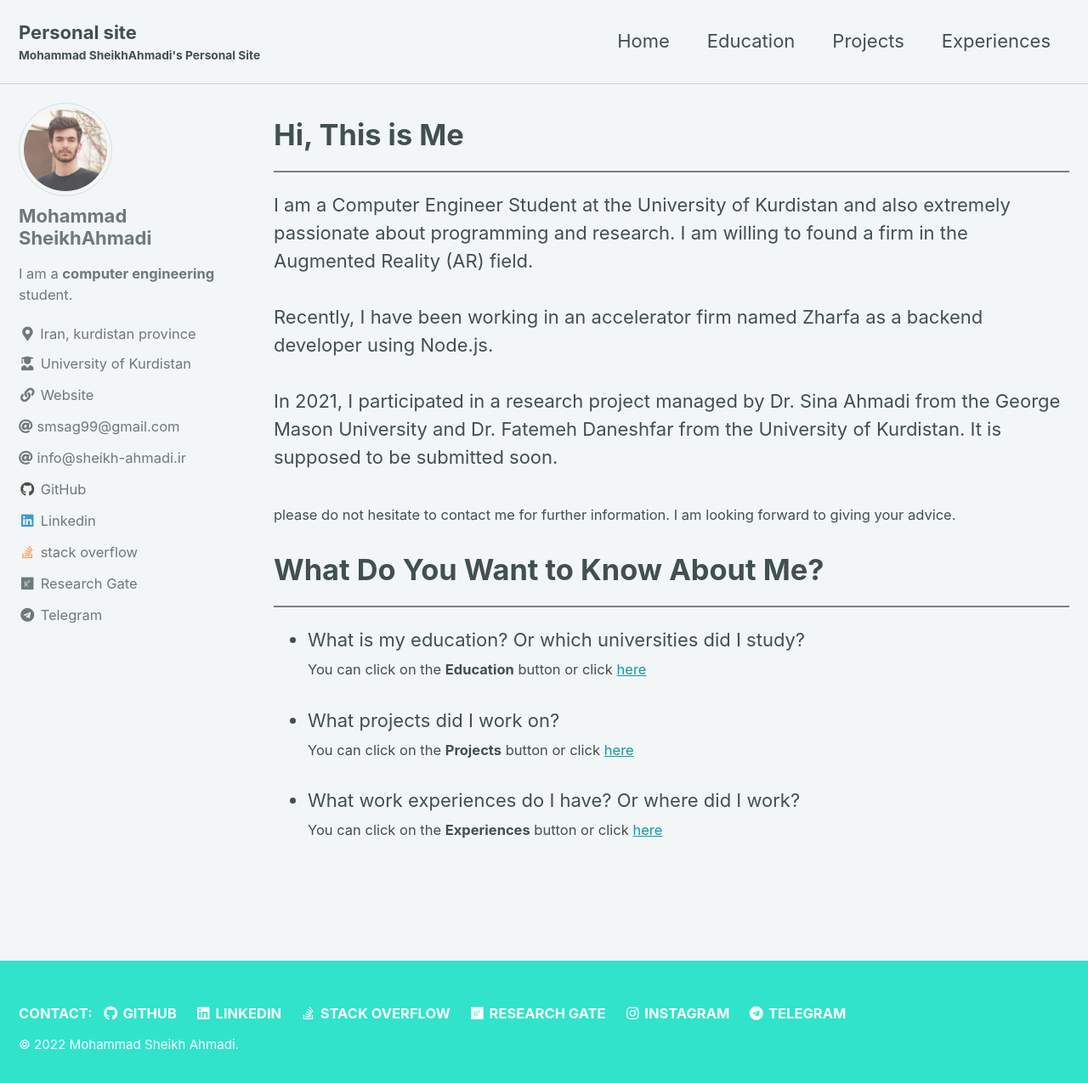
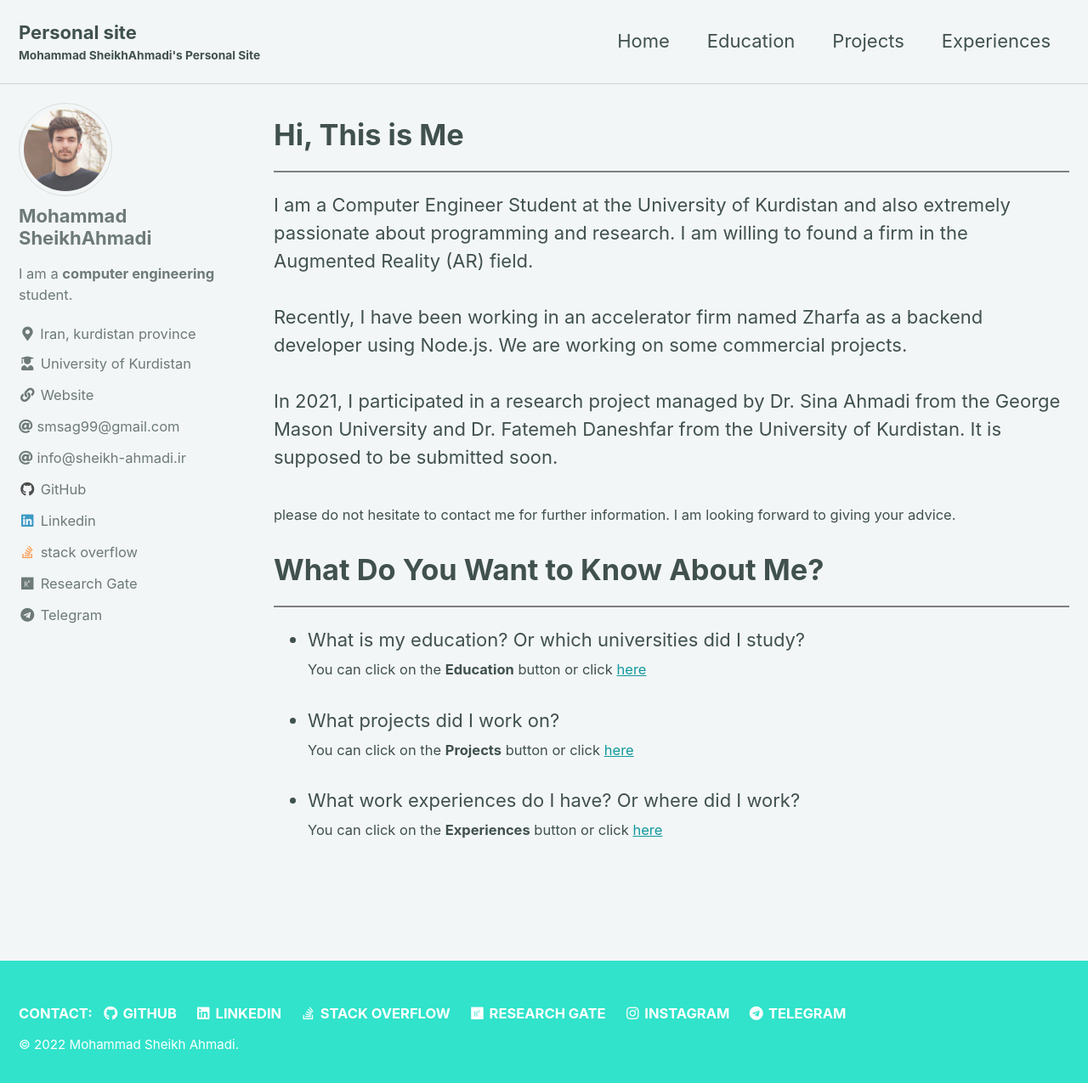
Before and after one commit to smsag99/Personal_Website, a Jekyll site: the page built from index.html, in a window 1280 px wide and 1285 px high. Shown: the top 1275 px of the window at 85% size. Built offline with Jekyll 4.4.1, drawn with Linux system fonts in a browser that asks for light colours; cached includes are drawn as plain includes; the list of posts is cut into pages by our own code.

Commit message:
add commercial projects

```diff
--- a/_layouts/home.html
+++ b/_layouts/home.html
@@ -7,7 +7,8 @@ layout: archive
 <p>
   I am a Computer Engineer Student at the University of Kurdistan and also extremely passionate about programming and
   research. I am willing to found a firm in the Augmented Reality (AR) field.
-  <br><br> Recently, I have been working in an accelerator firm named Zharfa as a backend developer using Node.js.
+  <br><br> Recently, I have been working in an accelerator firm named Zharfa as a backend developer using Node.js. We
+  are working on some commercial projects.
   <br><br> In 2021, I participated in a research project managed by Dr. Sina Ahmadi from the George Mason University and
   Dr.
   Fatemeh Daneshfar from the University of Kurdistan. It is supposed to be submitted soon.
```
